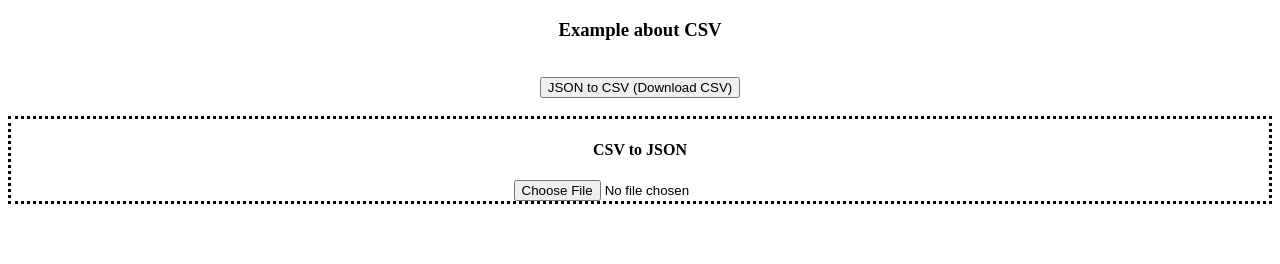
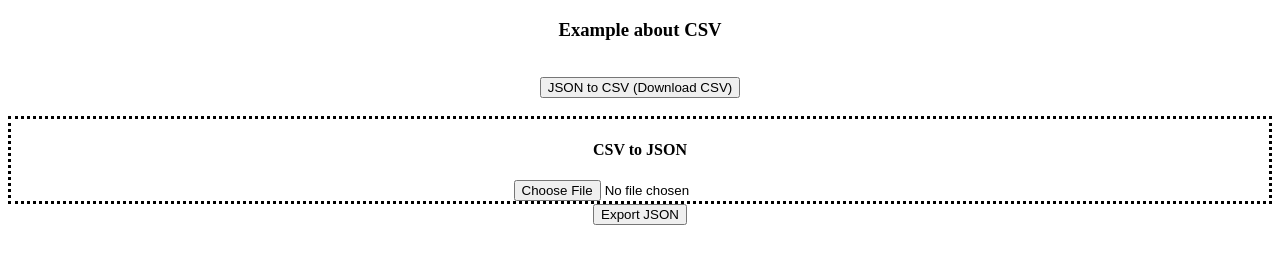
Before and after one commit to RoySung/example, a plain HTML site: page example_CSV/index.html in a window 1280 px wide. Drawn offline with nearby package versions, Linux system fonts and the light colour scheme.

Commit message:
add export json , not complete

```diff
--- a/example_CSV/index.html
+++ b/example_CSV/index.html
@@ -7,12 +7,11 @@
 		<script type="text/javascript" src="js/internetdownload.js"></script>
 	</head>
 	<script type="text/javascript">
+		var json = '[{"Vehicle":"BMW","Date":"30 Jul 2013 09:24 AM","Location":"Hauz Khas","Speed":42},{"Vehicle":"Honda CBR","Date":"30 Jul 2013 12:00 AM","Location":"Military Road","Speed":0},{"Vehicle":"Supra","Date":"30 Jul 2013 07:53 AM","Location":"Sec-45","Speed":58},{"Vehicle":"Land Cruiser","Date":"30 Jul 2013 09:35 AM","Location":"DLF Phase I","Speed":83}]';
 		$(document).ready(function(){
 		    $('.download').click(function(){
-		        var json = '[{"Vehicle":"BMW","Date":"30 Jul 2013 09:24 AM","Location":"Hauz Khas","Speed":42},{"Vehicle":"Honda CBR","Date":"30 Jul 2013 12:00 AM","Location":"Military Road","Speed":0},{"Vehicle":"Supra","Date":"30 Jul 2013 07:53 AM","Location":"Sec-45","Speed":58},{"Vehicle":"Land Cruiser","Date":"30 Jul 2013 09:35 AM","Location":"DLF Phase I","Speed":83}]';
 		        JSONToCSVConvertor(json, true);
 		    });
-
 		});
 		function inputFile(file) {
 			if( file.type.match(/text\/csv/) || file.type.match(/vnd\.ms-excel/) ){
@@ -28,6 +27,27 @@
 	        	console.log("This file does not seem to be a CSV.");
 	        }
 		}
+		function exportJson() {
+			var data = new Object();
+			data.tableName = "new01";
+			data.tableType = 0;
+			data.tableField = new Array();
+			for (var i = 0;i < 15 ; i++) {
+				for (var j = 0 ; j < 6 ; j++) {
+					data.tableField[i] = new Array();
+					data.tableField[i][j] = new Object();
+					data.tableField[i][j].class_name = "ClassName";
+					data.tableField[i][j].class_room = "Room";
+					data.tableField[i][j].isRemind = false;
+					data.tableField[i][j].remindTime = "";
+					data.tableField[i][j].cellColor	= "#FFFFFF";
+				}
+			}
+			console.log(data);
+			//console.log(data.tableField[1][1].class_name);
+
+			$.post("/",json);
+		}
 	</script>
 	<body>
 		<div align="center">
@@ -38,6 +58,7 @@
 				<h4>CSV to JSON</h4>
 				<input type="file" name="file" accept=".csv" onchange="inputFile(this.files[0])">
 			</form>
+			<button onclick="exportJson()">Export JSON</button><br><br>
 		</div>
 	</body>
 </html>
```
